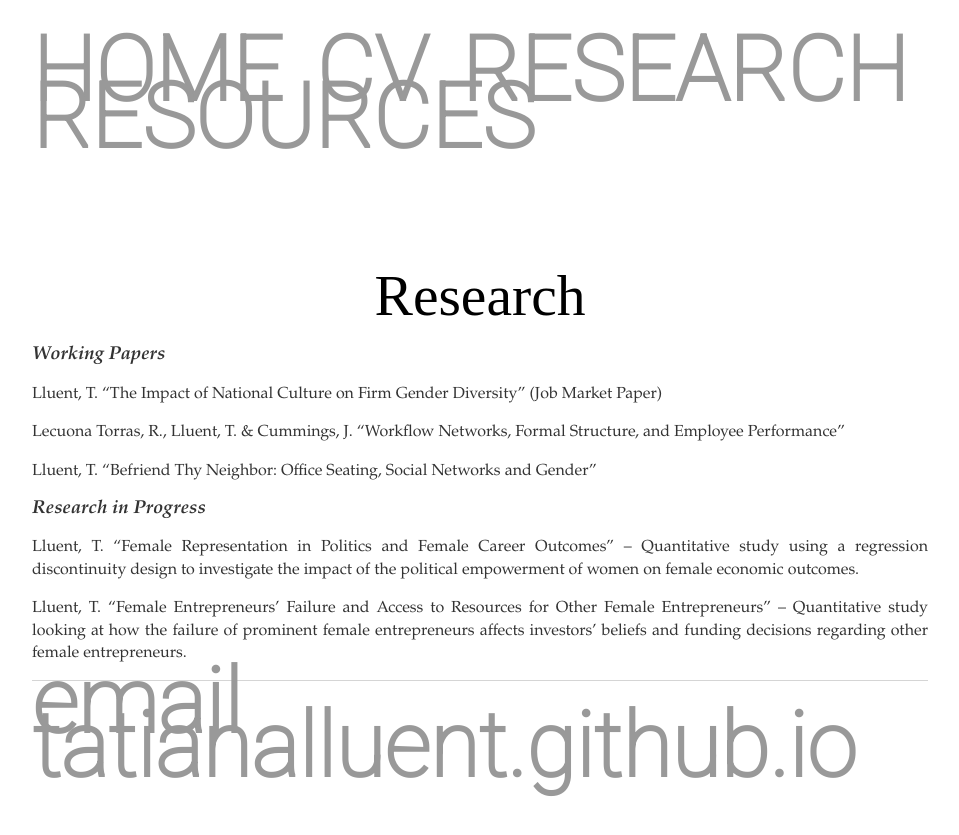
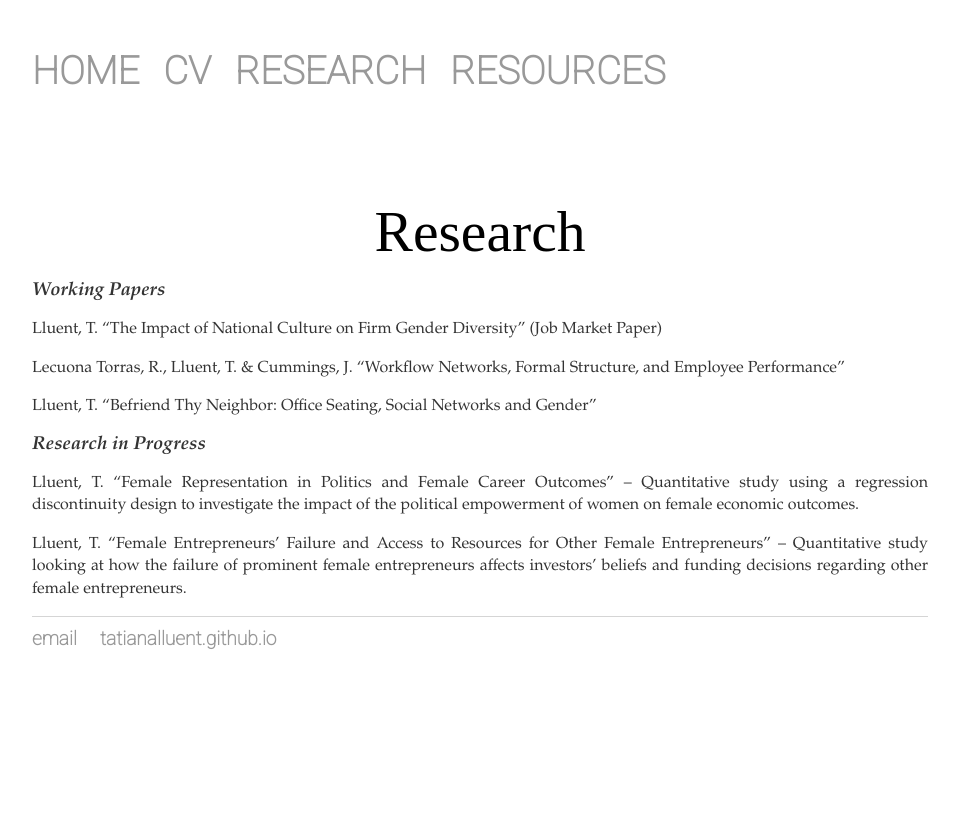
Before and after one commit to tatianalluent/tatianalluent.github.io, a Jekyll site: the page built from research/index.html, in a window 1280 px wide. Shown: the top 835 px of the page, without its empty margins (160-1119 px from the left). Built offline with Jekyll 4.4.1, drawn with Linux system fonts in a browser that asks for light colours.

Commit message:
split nav footer, reduce font size

```diff
--- a/css/main.css
+++ b/css/main.css
@@ -8,10 +8,15 @@ nav ul, footer ul {
     list-style: none;
     font-weight: bold;
 }
-nav ul li, footer ul li {
+nav ul li {
     display: inline;
     margin-right: 20px;
-    font-size: 7vw;
+    font-size: 3vw;
+}
+footer ul li {
+    display: inline;
+    margin-right: 20px;
+    font-size: 1.5vw;
 }
 
 a {
```
